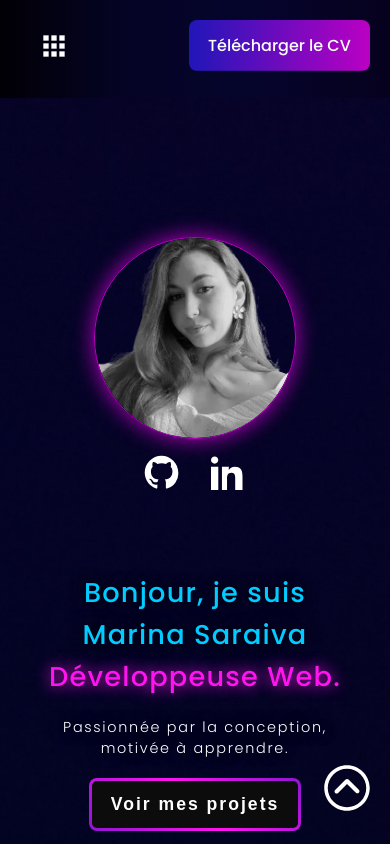
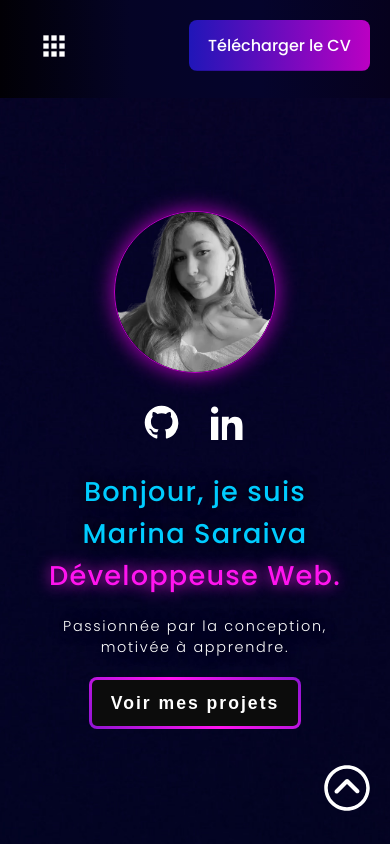
Before and after one commit to Marina-404/Portfolio, a React (Vite) app: page / in a window 390 px wide. Shown: the top 844 px of the page. Built offline with nearby package versions, Linux system fonts and the light colour scheme.

Commit message:
feat: modified

```diff
--- a/src/styles/intro.css
+++ b/src/styles/intro.css
@@ -23,7 +23,7 @@
 
 .color-dev {
   color: #FF14EF;
-   text-shadow: 0 0 15px #FF14EF;
+  text-shadow: 0 0 15px #FF14EF;
 }
 
 .description {
@@ -129,19 +129,21 @@
 @media screen and (max-width: 768px) {
   .bloc-intro {
     flex-direction: column-reverse;
-    margin-top: 7rem;
+    margin-top: 3rem;
+    gap: 0;
+
   }
 
   .picture-intro {
-    width: 200px;
-    height: 200px;
+    width: 160px;
+    height: 160px;
     margin: 0 auto;
     border: 1px #bb00c3 solid;
 
  }
 
   .icons-intro {
-    margin: 1rem 0 1rem;
+    margin-bottom: 1.5rem;
   }
 
   .hello,
```
